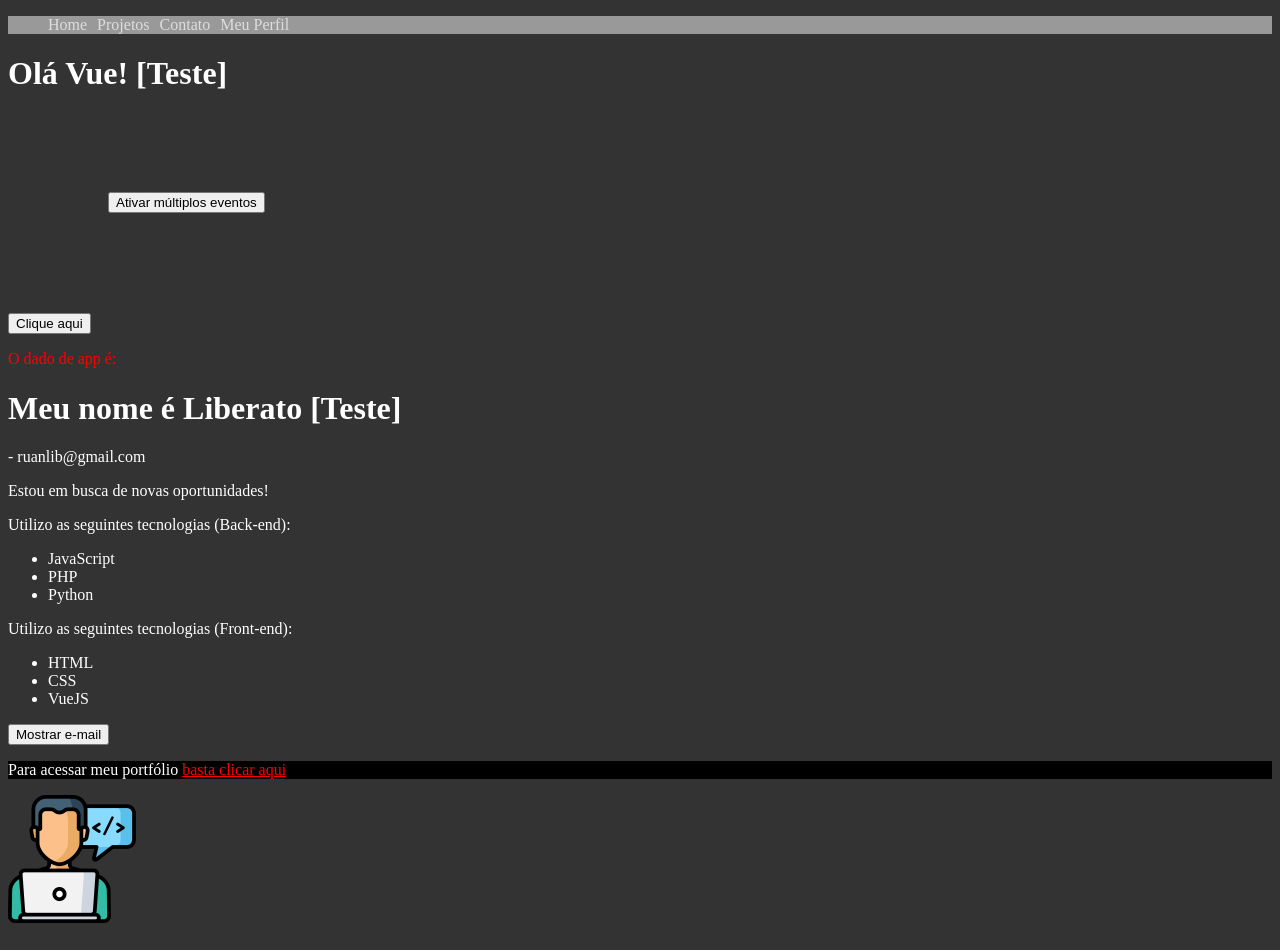
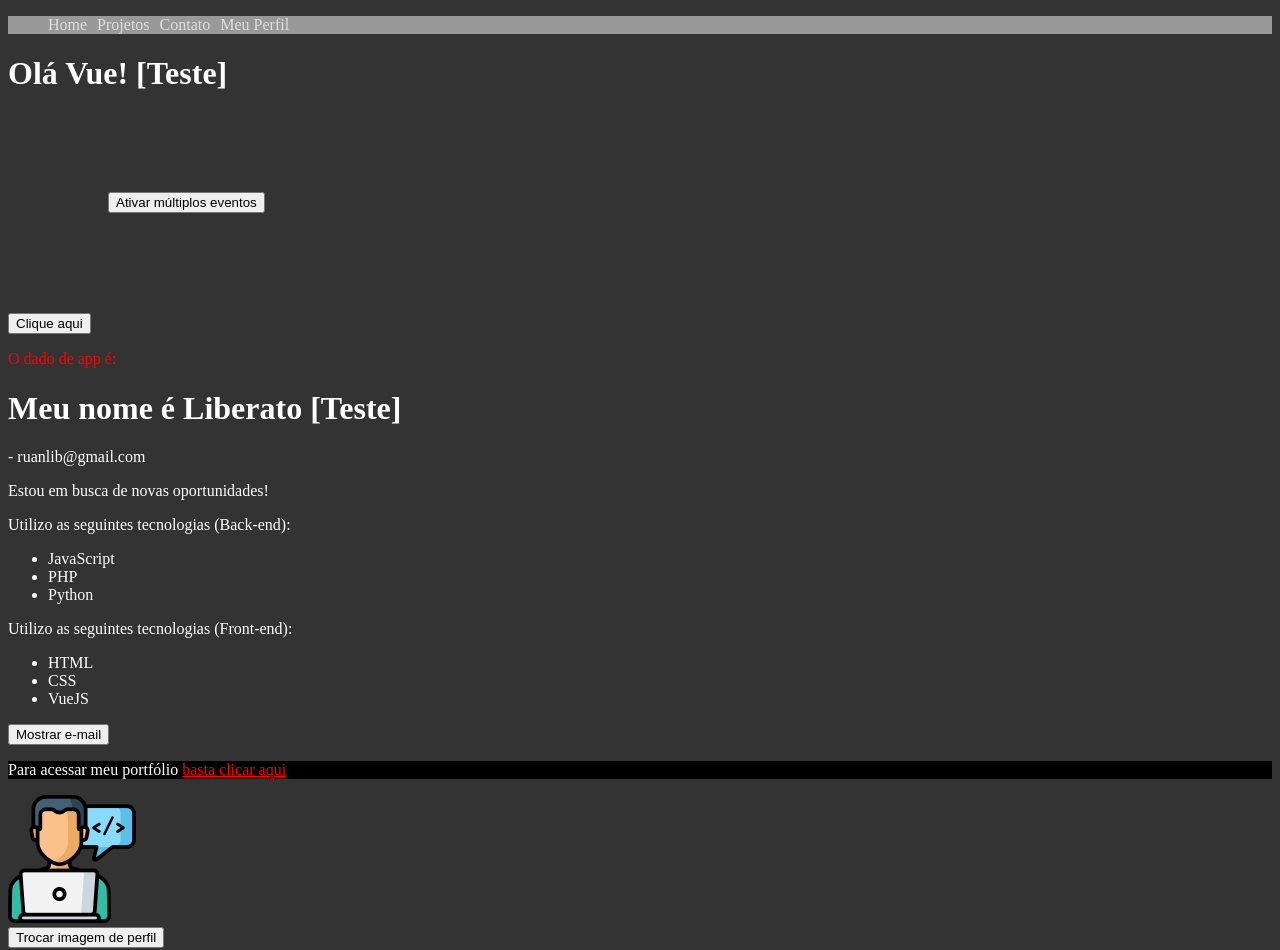
Before and after one commit to euliberato/aprendendo_vuejs, a Vue app: page / in a window 1280 px wide. Shown: the top 950 px of the page. Built offline with nearby package versions, Linux system fonts and the light colour scheme.

Commit message:
Aprendendo emit

```diff
--- /dev/null
+++ b/src/components/MudarImage.vue
@@ -0,0 +1,12 @@
+<template>
+    <div>
+        <button @click="$emit('mudarImagem')">Trocar imagem de perfil</button>
+    </div>
+</template>
+
+<script>
+export default {
+    name: 'MudarImagem',
+    emits: ['mudarImagem']
+}
+</script>
--- a/src/components/Picture.vue
+++ b/src/components/Picture.vue
@@ -1,14 +1,28 @@
 <template>
-    <img :src="avatar" :alt="descricao">
+    <div>
+        <img :src="avatar" :alt="descricao">
+        <MudarImage @mudar-imagem="trocarImagem"/>
+    </div>
 </template>
 
 <script>
+
+import MudarImage from './MudarImage.vue';
+
 export default {
-    name: 'Picture',
+    name: "Picture",
     data() {
         return {
             avatar: "/img/avatar.png",
             descricao: "Ruan Liberato"
+        };
+    },
+    components: {
+        MudarImage
+    },
+    methods: {
+        trocarImagem(){
+            console.log('olá');
         }
     }
 }
```
Also changed, not shown: public/img/avatar2.png (added).
